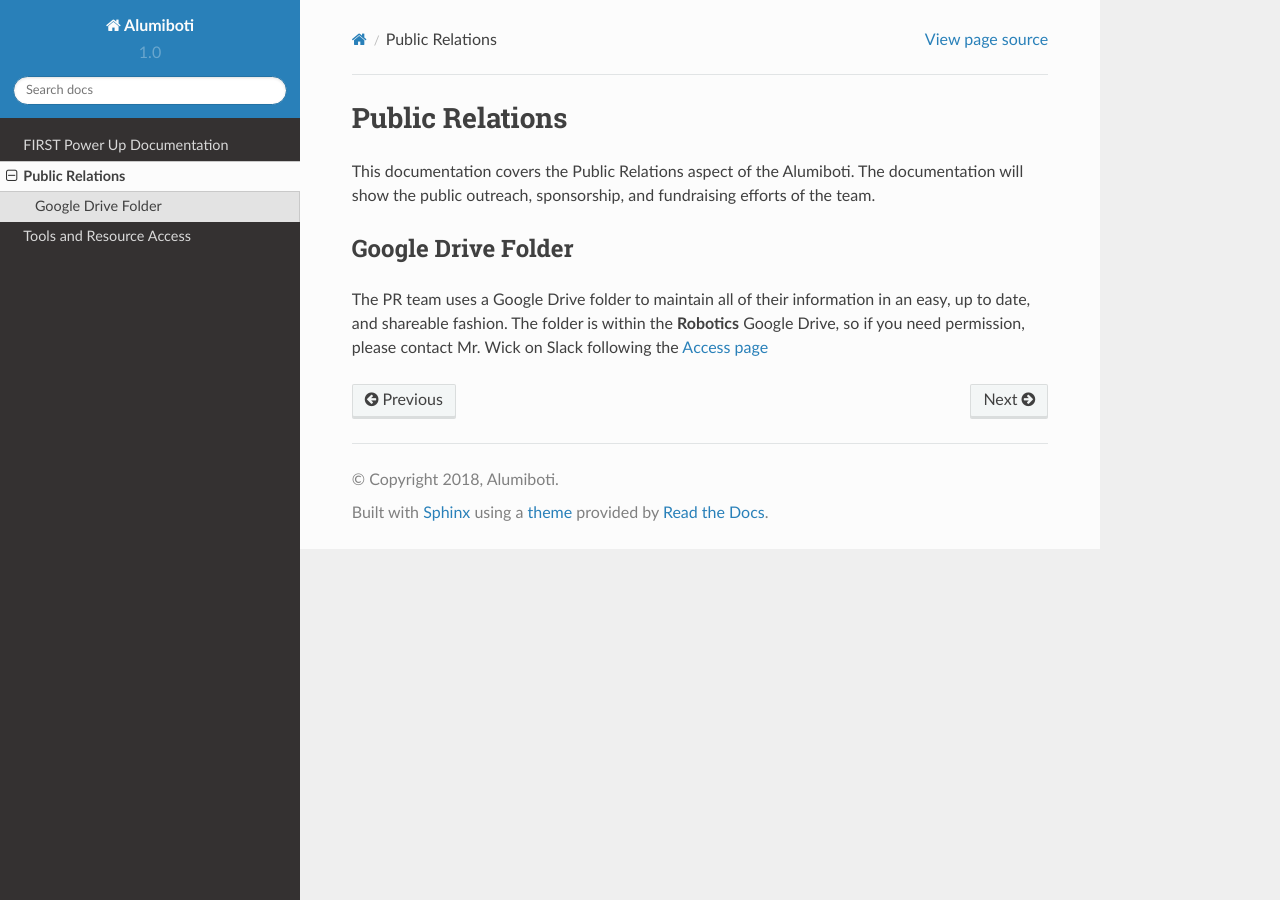
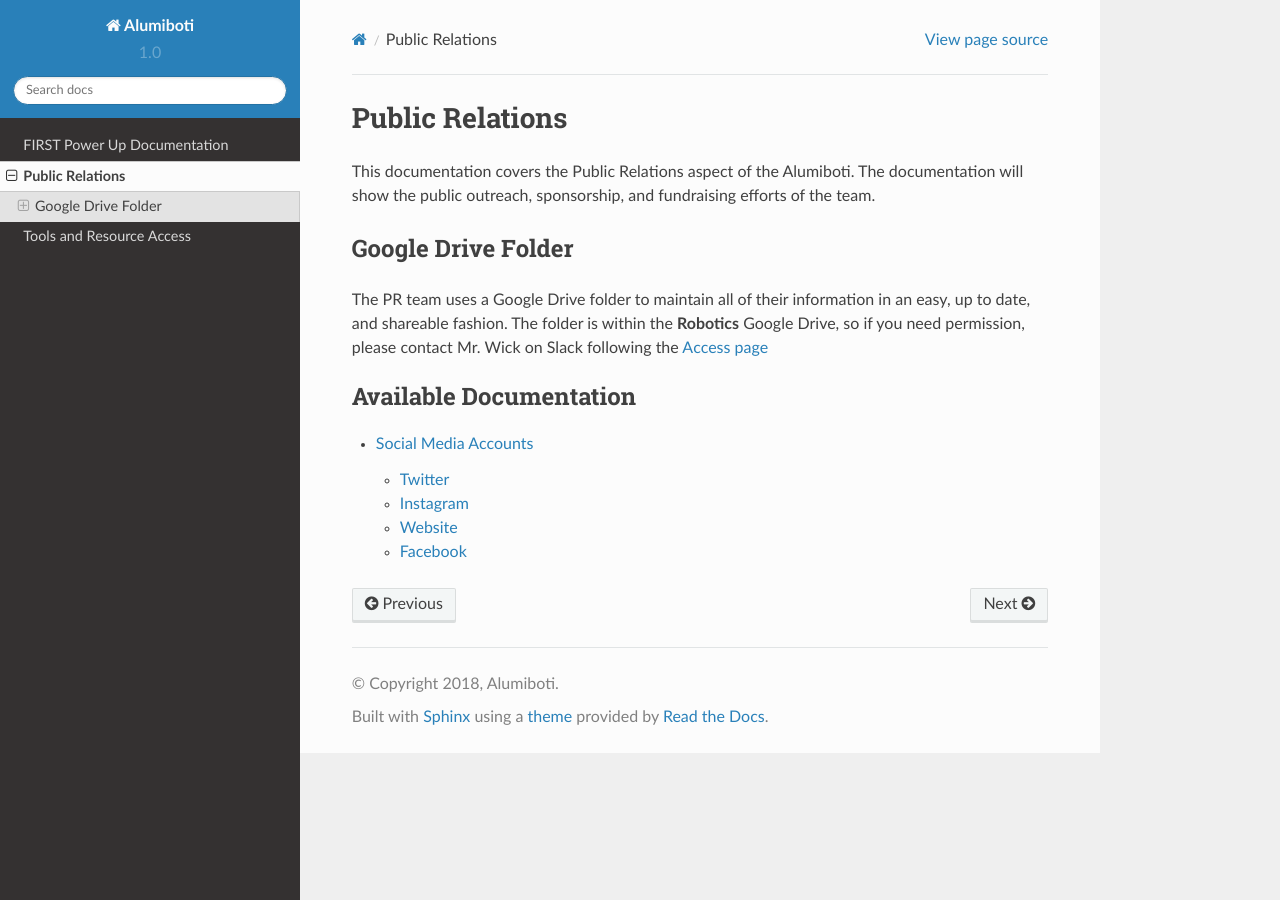
Before and after one commit to sjcirobotics/readthedocs, a Sphinx documentation site: the page built from docs/public-relations/index.rst, in a window 1280 px wide. Built offline with Sphinx 7.4.7 and the Read the Docs theme 2.0.0, drawn with Linux system fonts in a browser that asks for light colours.

Commit message:
Social media added

```diff
--- a/docs/public-relations/index.rst
+++ b/docs/public-relations/index.rst
@@ -11,3 +11,9 @@ Google Drive Folder
 The PR team uses a Google Drive folder to maintain all of their information in an easy,
 up to date, and shareable fashion. The folder is within the **Robotics** Google Drive,
 so if you need permission, please contact Mr. Wick on Slack following the :doc:`Access page </access-page>`
+
+.. toctree::
+    :maxdepth: 3
+    :caption: Available Documentation
+
+    social-media
```
